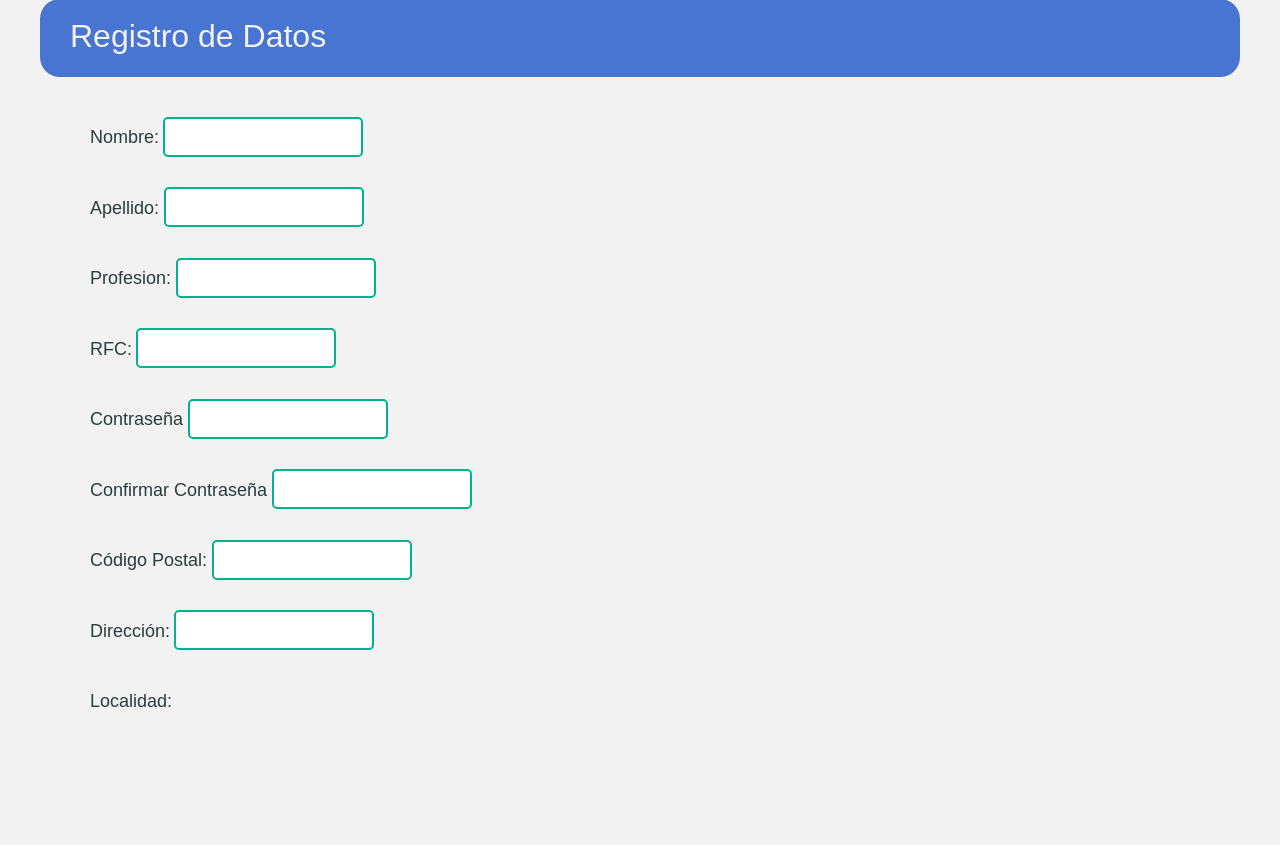
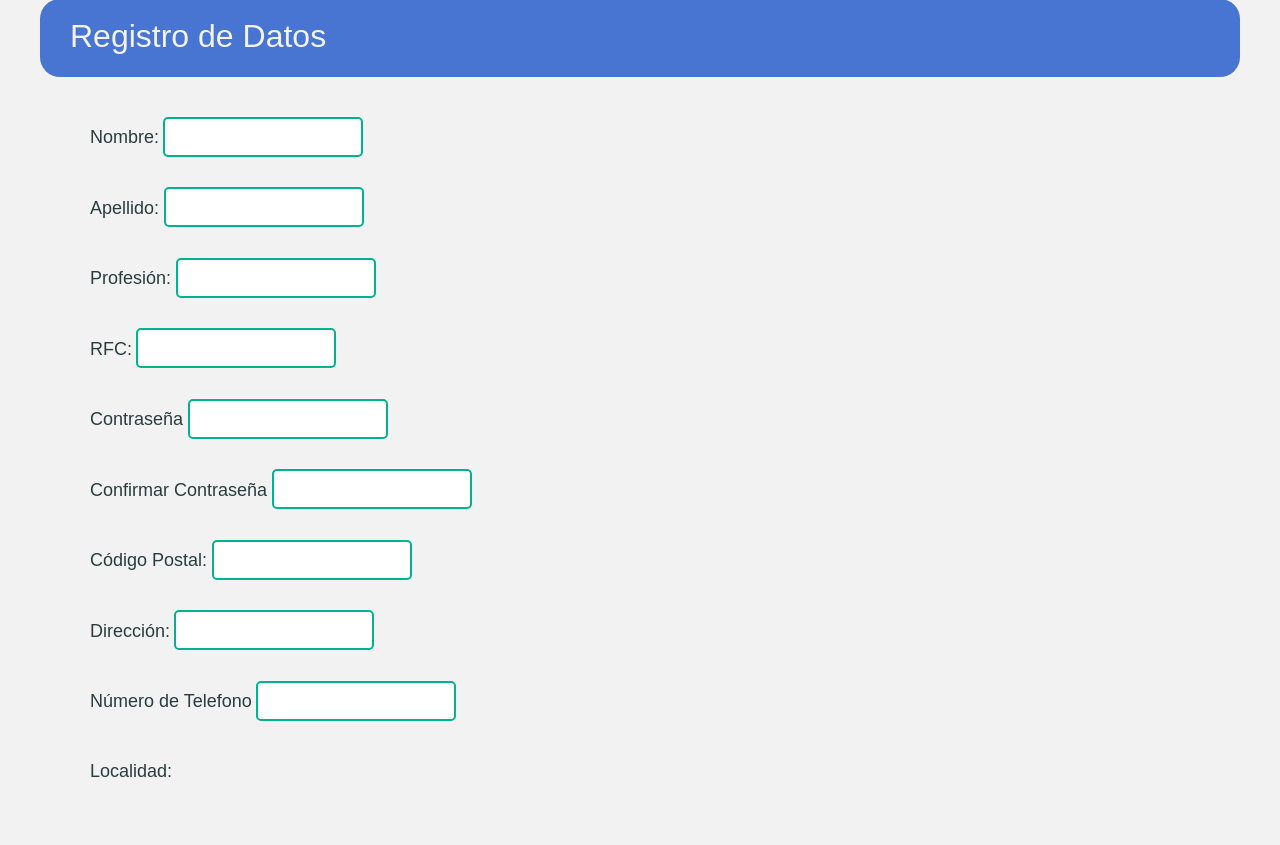
Before and after one commit to hospage/tynod, a PHP site: page /regisEmpleado.php in a window 1280 px wide. Shown: the part 101-946 px from the top of the page. Before the commit the page ends 808 px from the top, so only its background shows below. Run offline with PHP 8.4, Linux system fonts and the light colour scheme.

Commit message:
Modifique el registro de empleados
Agregue el boton de registro, como sea, solo aparece cuando se han llenado todos los datos correctamente

```diff
--- a/css/generalTynod.css
+++ b/css/generalTynod.css
@@ -17,6 +17,7 @@
 	color:  #f2f2f2;
 }
 
+
 body
 {
 	font-family: 'Raleway', 'Arial';
--- a/css/registraEmpleado.css
+++ b/css/registraEmpleado.css
@@ -62,3 +62,15 @@
 	width: 30%;
 	position: absolute;
 }
+
+.btnRegistro
+{
+	border: 2px solid #4775d1;
+	border-radius: 7px;
+	padding: 5px 15px 5px 15px;
+	margin-bottom: 60px;
+	color: #4775d1;
+	background-color: #f2f2f2;
+	font-size: 16px;
+	margin-left: 50px;
+}
--- a/notas del commit.txt
+++ /dev/null
@@ -1,5 +0,0 @@
-============================ NOTAS DEL COMMIT ==================================
-
-
-a) Agregue el registro para empleados
-b) Agregue el log-in (al dar click a ingresa)
--- a/regisEmpleado.php
+++ b/regisEmpleado.php
@@ -18,13 +18,14 @@
 			</div>
 		</div>
 		<div class = "centro">
+			<form action="regisEmpleado.php" method="POST">
 				<div class = "tituloRegistro"> <h2 class = "ftTitulo"> Registro de Datos </h2> </div>
 				<div class = "entrada">
 					<div class = "dato">
 						<p class = "ftDato"> Nombre: </p>
 					</div>
 					<div class = "caja">
-					<input type = "text" name = "" class = "txtIngreso">
+						<input type = "text" name = "" class = "txtIngreso" id = "caja1">
 					</div>
 				</div>
 				<div class = "entrada">
@@ -32,15 +33,15 @@
 						<p class = "ftDato"> Apellido: </p>
 					</div>
 					<div class = "caja">
-					<input type = "text" name = "" class = "txtIngreso">
+						<input type = "text" name = "" class = "txtIngreso" id = "caja2">
 					</div>
 				</div>
 				<div class = "entrada">
 					<div class = "dato">
-					<p class = "ftDato"> Profesion: </p>
+						<p class = "ftDato"> Profesi&oacute;n: </p>
 					</div>
 					<div class = "caja">
-					<input type = "text" name = "" class = "txtIngreso">
+						<input type = "text" name = "" class = "txtIngreso" id = "caja3">
 					</div>
 				</div>
 				<div class = "entrada">
@@ -48,7 +49,7 @@
 						<p class = "ftDato"> RFC: </p>
 					</div>
 					<div class = "caja">
-					<input type = "text" name = "" class = "txtIngreso">
+						<input type = "text" name = "" class = "txtIngreso" id = "caja4">
 					</div>
 				</div>
 				<div class = "entrada">
@@ -72,7 +73,7 @@
 						<p class = "ftDato"> C&oacute;digo Postal: </p>
 					</div>
 					<div class = "caja">
-					<input type = "text" name = "" class = "txtIngreso">
+						<input type = "text" name = "" class = "txtIngreso" id = "caja5">
 					</div>
 				</div>
 				<div class = "entrada">
@@ -80,7 +81,15 @@
 						<p class = "ftDato"> Direcci&oacute;n: </p>
 					</div>
 					<div class = "caja">
-					<input type = "text" name = "" class = "txtIngreso">
+						<input type = "text" name = "" class = "txtIngreso" id = "caja6">
+					</div>
+				</div>
+				<div class = "entrada">
+					<div class = "dato">
+						<p class = "ftDato"> N&uacute;mero de Telefono </p>
+					</div>
+					<div class = "caja">
+						<input type = "text" name = "" class = "txtIngreso" id = "caja7">
 					</div>
 				</div>
 				<div class = "entrada">
@@ -91,6 +100,8 @@
 						<div id = "localizacion"> </div>
 					</div>
 				</div>
+				<div class ="dato"><div class = "boton"></div> </div>
+			</form>
 		</div>
 		<script>
 			$(document).ready(function(){
@@ -110,8 +121,6 @@
 					}
                }, 0);
 
-
-
 			});
 
 			$('#txtContra2').keyup(function(){
@@ -124,9 +133,49 @@
 
 			});
 
+			$('.txtIngreso').keyup(function(){
+
+				setTimeout(function() {
+					console.log($('.txtIngreso').val());
+
+
+					if(todosTienenValor() && $('#txtContra1').val() == $('#txtContra2').val())
+					{
+						$('.boton').html('<button class = "btnRegistro"> Reg&iacute;strate </button>')
+					}
+
+               }, 0);
+
+			});
+
+			function todosTienenValor()
+			{
+				var todosTienen = true;
+				var contador = 1;
+
+				for(contador = 1; contador <= 7; contador++)
+				{
+					if($('#caja'+contador).val() == "")
+					{
+						todosTienen = false;
+					}
+				}
+
+				if(todosTienen)
+				{
+					return true;
+				}
+				else
+				{
+					return false;
+				}
+			}
+
 			function checaValor(contrasena)
 			{
 				var html = '';
+				var tieneValor = false;
+
 				if(contrasena.length <= 7)
 				{
 					html += '<i class = "fa fa-circle" style = "color: #ff3333;"></i> La contrase&ntilde;a debe de tener 8 caracteres o mas';
@@ -134,6 +183,7 @@
 				else
 				{
 					html += '<i class = "fa fa-circle" style = "color: #33cc33;"></i> Perfecta!';
+					tieneValor = true;
 				}
 
 				if(contrasena == "")
@@ -148,6 +198,8 @@
 			function checaIguales(password1, password2)
 			{
 				var html = '';
+				var son = false;
+
 				if(password1 != password2)
 				{
 					html += '<i class = "fa fa-circle" style = "color: #ff3333;"></i> Las contrase&ntilde;as no coinciden';
@@ -155,13 +207,15 @@
 				else
 				{
 					html += '';
+					son = true;
 				}
 
 
 				$('#dot2').html(html);
 				$('#dot2').show();
+
+				return son;
 			}
-
 
 			function cargaLocalizacion(location, woeid) {
 				$.simpleWeather({
@@ -185,7 +239,6 @@
 				});
 			}
 
-
 			function checaLocalizacion()
 			{
 				if(navigator.geolocation)
```
Lines whose indentation alone changed are shown as unchanged.
